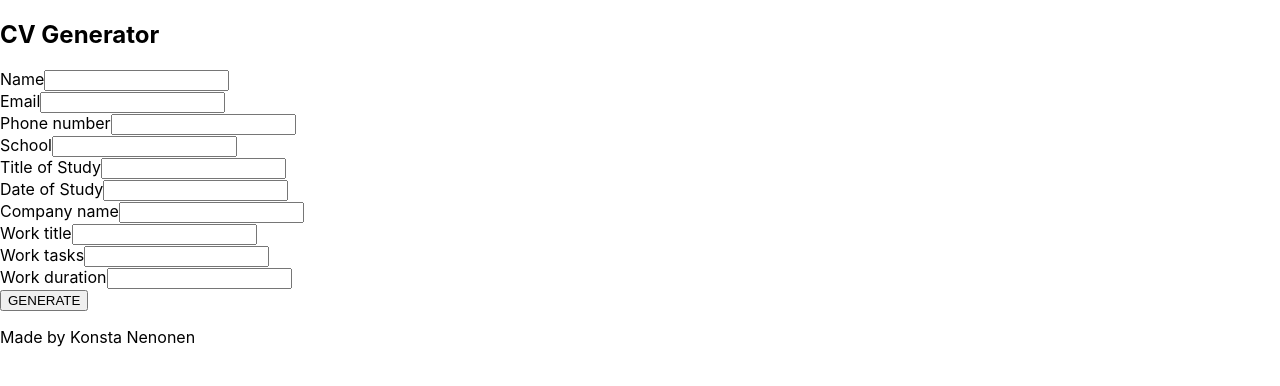
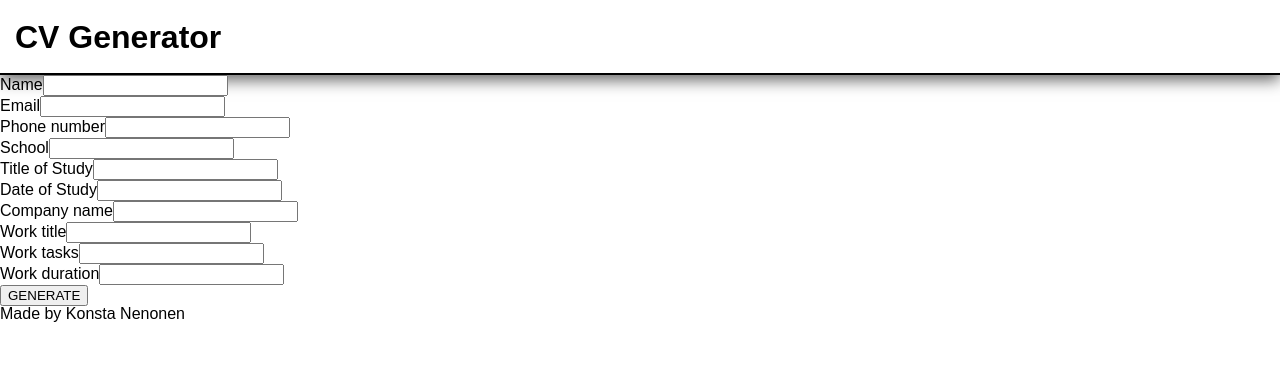
Before and after one commit to Konstanenonen/cv-application, a React (Create React App) app: page / in a window 1280 px wide. Shown: the top 386 px of the page. Built offline with nearby package versions, Linux system fonts and the light colour scheme.

Commit message:
Added basic styling to nav-bar

```diff
--- a/src/components/NavBar.tsx
+++ b/src/components/NavBar.tsx
@@ -1,11 +1,12 @@
 /* eslint-disable react/prefer-stateless-function */
 import React from "react";
+import "../styles/NavBar.css";
 
 class NavBar extends React.Component {
   render() {
     return (
-      <nav>
-        <h1>CV Generator</h1>
+      <nav className="nav-bar">
+        <h1 className="nav-title">CV Generator</h1>
       </nav>
     );
   }
--- a/src/index.css
+++ /dev/null
@@ -1,13 +0,0 @@
-body {
-  margin: 0;
-  font-family: -apple-system, BlinkMacSystemFont, 'Segoe UI', 'Roboto', 'Oxygen',
-    'Ubuntu', 'Cantarell', 'Fira Sans', 'Droid Sans', 'Helvetica Neue',
-    sans-serif;
-  -webkit-font-smoothing: antialiased;
-  -moz-osx-font-smoothing: grayscale;
-}
-
-code {
-  font-family: source-code-pro, Menlo, Monaco, Consolas, 'Courier New',
-    monospace;
-}
--- a/src/index.tsx
+++ b/src/index.tsx
@@ -1,6 +1,6 @@
 import React from "react";
 import ReactDOM from "react-dom/client";
-import "./index.css";
+import "./styles/index.css";
 import App from "./App";
 
 const root = ReactDOM.createRoot(
--- /dev/null
+++ b/src/styles/NavBar.css
@@ -0,0 +1,13 @@
+.nav-bar {
+  height: 75px;
+  border-bottom: 2px solid black;
+  box-shadow: 0 5px 15px rgba(0, 0, 0, 0.611);
+  display: flex;
+  align-items: center;
+  padding: 15px;
+}
+
+.nav-title {
+  font-size: 2rem;
+  font-weight: bold;
+}
--- /dev/null
+++ b/src/styles/index.css
@@ -0,0 +1,141 @@
+/* http://meyerweb.com/eric/tools/css/reset/
+   v2.0 | 20110126
+   License: none (public domain)
+*/
+
+html,
+body,
+div,
+span,
+applet,
+object,
+iframe,
+h1,
+h2,
+h3,
+h4,
+h5,
+h6,
+p,
+blockquote,
+pre,
+a,
+abbr,
+acronym,
+address,
+big,
+cite,
+code,
+del,
+dfn,
+em,
+img,
+ins,
+kbd,
+q,
+s,
+samp,
+small,
+strike,
+strong,
+sub,
+sup,
+tt,
+var,
+b,
+u,
+i,
+center,
+dl,
+dt,
+dd,
+ol,
+ul,
+li,
+fieldset,
+form,
+label,
+legend,
+table,
+caption,
+tbody,
+tfoot,
+thead,
+tr,
+th,
+td,
+article,
+aside,
+canvas,
+details,
+embed,
+figure,
+figcaption,
+footer,
+header,
+hgroup,
+menu,
+nav,
+output,
+ruby,
+section,
+summary,
+time,
+mark,
+audio,
+video {
+  margin: 0;
+  padding: 0;
+  border: 0;
+  font-size: 100%;
+  font: inherit;
+  vertical-align: baseline;
+}
+/* HTML5 display-role reset for older browsers */
+article,
+aside,
+details,
+figcaption,
+figure,
+footer,
+header,
+hgroup,
+menu,
+nav,
+section {
+  display: block;
+}
+body {
+  line-height: 1;
+}
+ol,
+ul {
+  list-style: none;
+}
+blockquote,
+q {
+  quotes: none;
+}
+blockquote:before,
+blockquote:after,
+q:before,
+q:after {
+  content: "";
+  content: none;
+}
+table {
+  border-collapse: collapse;
+  border-spacing: 0;
+}
+
+/* END OF RESET */
+
+body {
+  font-family: Arial, Helvetica, sans-serif;
+}
+
+*,
+*::before,
+*::after {
+  box-sizing: border-box;
+}
```
